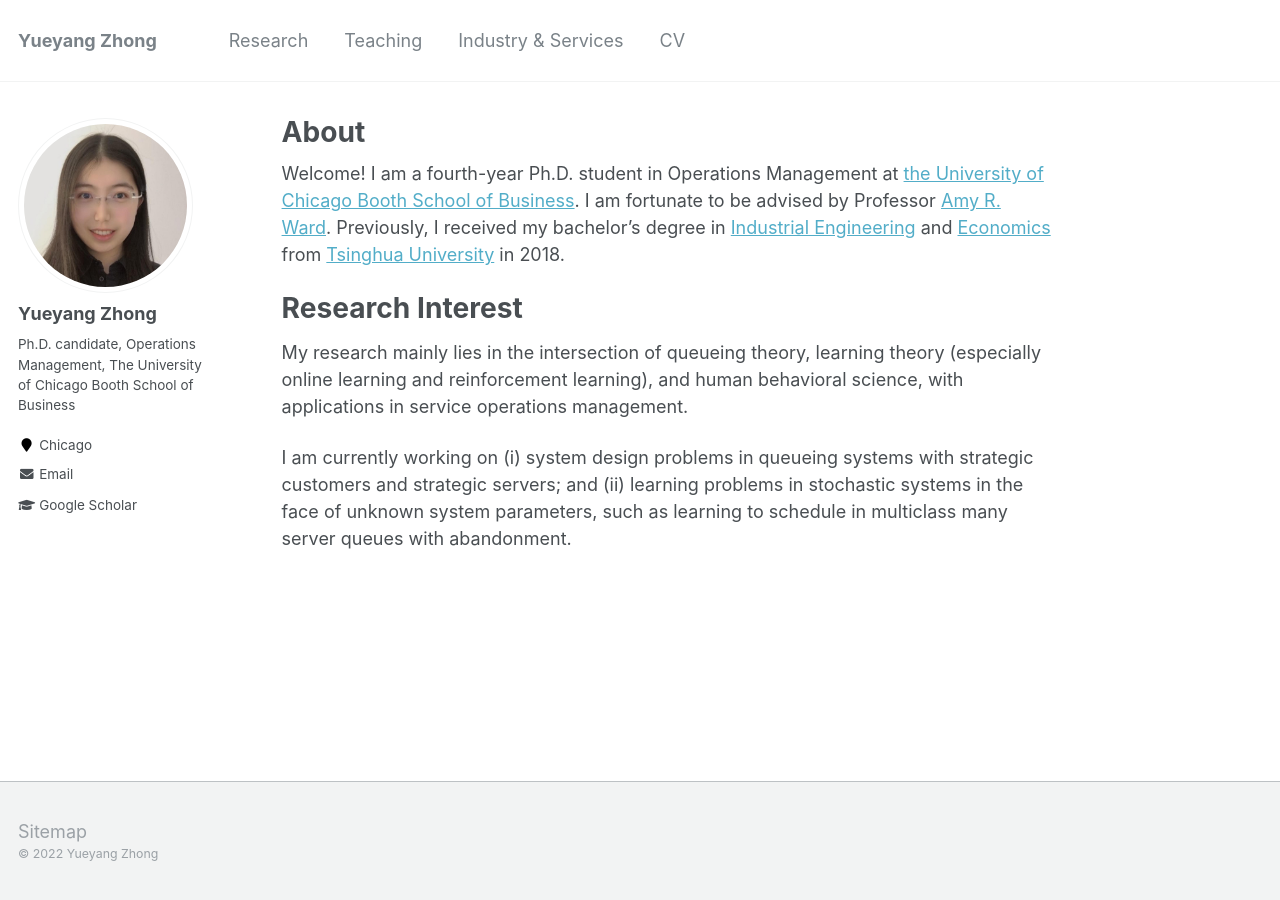
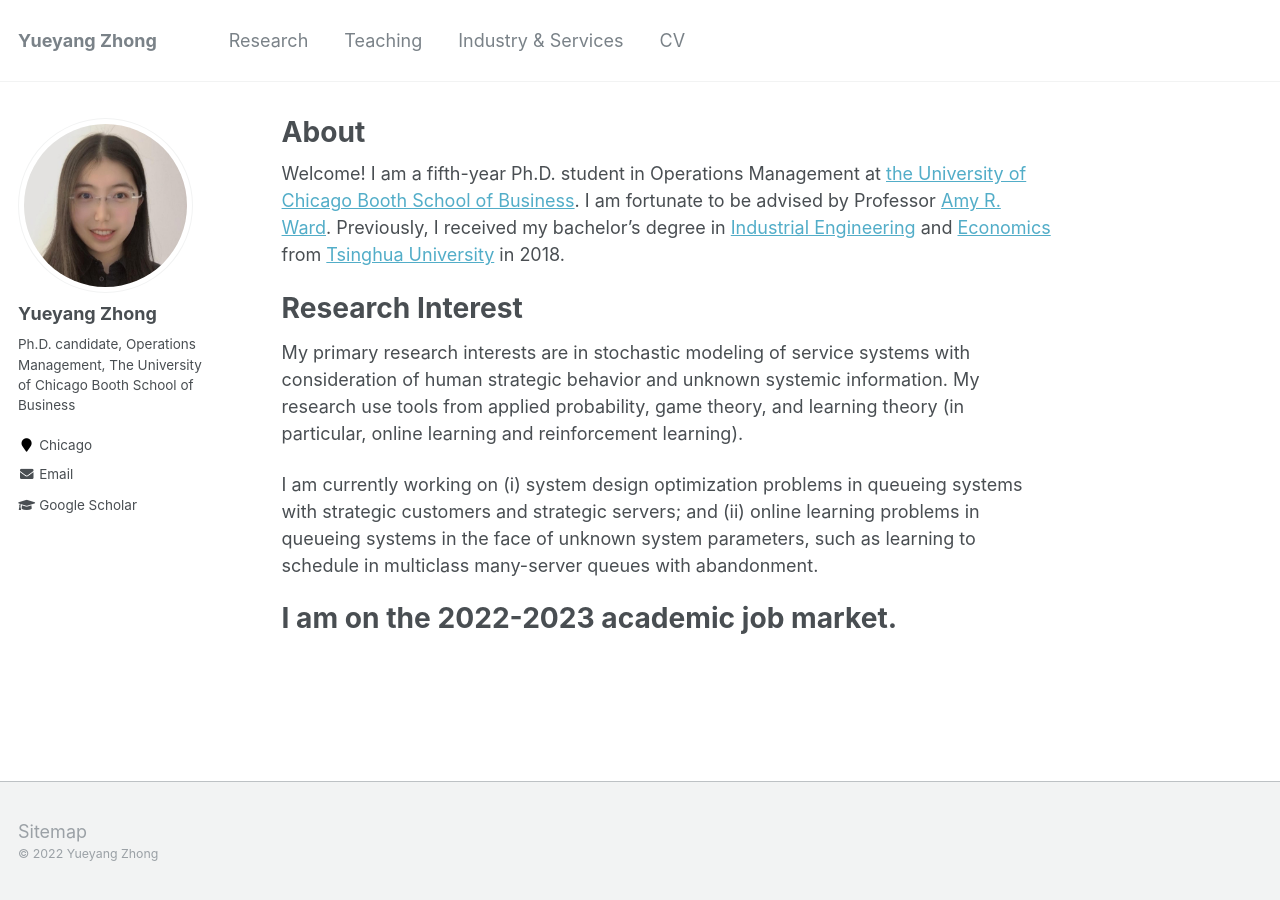
Before and after one commit to alicemengqi/site, a Jekyll site: the page built from _pages/about.md, in a window 1280 px wide. Built offline with Jekyll 4.4.1, drawn with Linux system fonts in a browser that asks for light colours.

Commit message:
Update about.md

```diff
--- a/_pages/about.md
+++ b/_pages/about.md
@@ -8,9 +8,11 @@ redirect_from:
   - /about.html
 ---
 
-Welcome! I am a fourth-year Ph.D. student in Operations Management at [the University of Chicago Booth School of Business](https://www.chicagobooth.edu). I am fortunate to be advised by Professor [Amy R. Ward](https://voices.uchicago.edu/amyward). Previously, I received my bachelor's degree in [Industrial Engineering](https://www.ie.tsinghua.edu.cn/eng) and [Economics](https://www.sem.tsinghua.edu.cn/en) from [Tsinghua University](https://www.tsinghua.edu.cn/en) in 2018.
+Welcome! I am a fifth-year Ph.D. student in Operations Management at [the University of Chicago Booth School of Business](https://www.chicagobooth.edu). I am fortunate to be advised by Professor [Amy R. Ward](https://voices.uchicago.edu/amyward). Previously, I received my bachelor's degree in [Industrial Engineering](https://www.ie.tsinghua.edu.cn/eng) and [Economics](https://www.sem.tsinghua.edu.cn/en) from [Tsinghua University](https://www.tsinghua.edu.cn/en) in 2018.
 
 # Research Interest
-My research mainly lies in the intersection of queueing theory, learning theory (especially online learning and reinforcement learning), and human behavioral science, with applications in service operations management.
+My primary research interests are in stochastic modeling of service systems with consideration of human strategic behavior and unknown systemic information. My research use tools from applied probability, game theory, and learning theory (in particular, online learning and reinforcement learning).
 
-I am currently working on (i) system design problems in queueing systems with strategic customers and strategic servers; and (ii) learning problems in stochastic systems in the face of unknown system parameters, such as learning to schedule in multiclass many server queues with abandonment.
+I am currently working on (i) system design optimization problems in queueing systems with strategic customers and strategic servers; and (ii) online learning problems in queueing systems in the face of unknown system parameters, such as learning to schedule in multiclass many-server queues with abandonment.
+
+# I am on the 2022-2023 academic job market.
```
